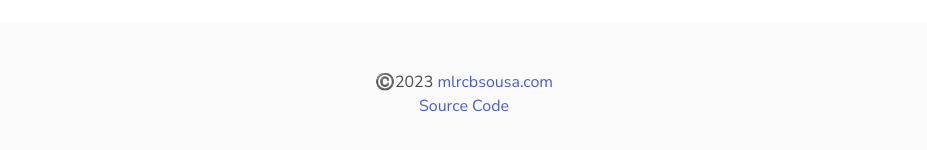
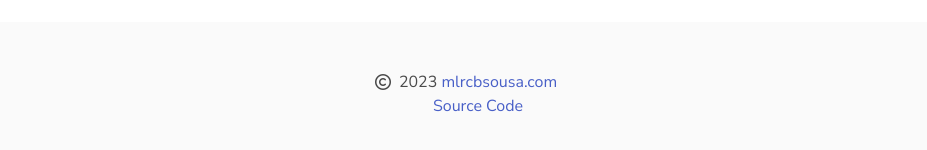
Before and after one commit to mlrcbsousa/manuel.software, a Vue app: page / in a window 1280 px wide. Shown: the part 4123-4273 px from the top of the page, without its empty margins (176-1103 px from the left). Built offline with nearby package versions, Linux system fonts and the light colour scheme.

Commit message:
feat: add copyright icon to footer

```diff
--- a/src/components/TheFooter.vue
+++ b/src/components/TheFooter.vue
@@ -1,12 +1,17 @@
 <template>
   <footer class="footer">
     <div class="content has-text-centered">
-      <p>
-        ©️2023
-        <a href="https://www.mlrcbsousa.com" rel="noopener noreferrer" target="_blank">mlrcbsousa.com</a>
-        <br />
-        <a href="https://github.com/mlrcbsousa/manuel.software">Source Code</a>
-      </p>
+      <span class="icon-text">
+        <span class="icon">
+          <i class="fa-regular fa-copyright"></i>
+        </span>
+        <span
+          >2023
+          <a href="https://www.mlrcbsousa.com" rel="noopener noreferrer" target="_blank">mlrcbsousa.com</a>
+          <br />
+          <a href="https://github.com/mlrcbsousa/manuel.software">Source Code</a>
+        </span>
+      </span>
     </div>
   </footer>
 </template>
```
